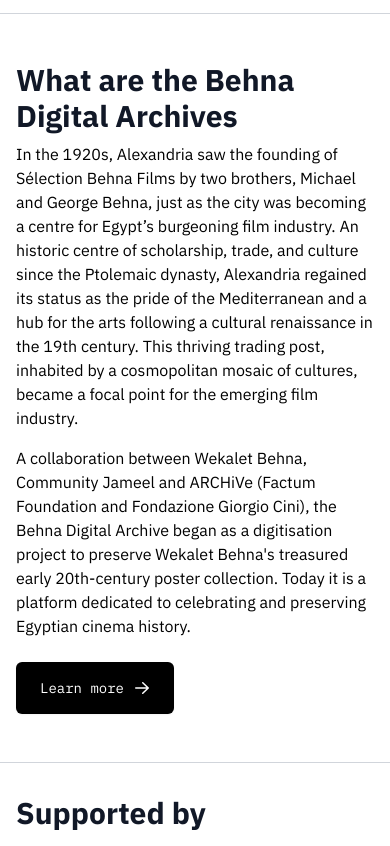
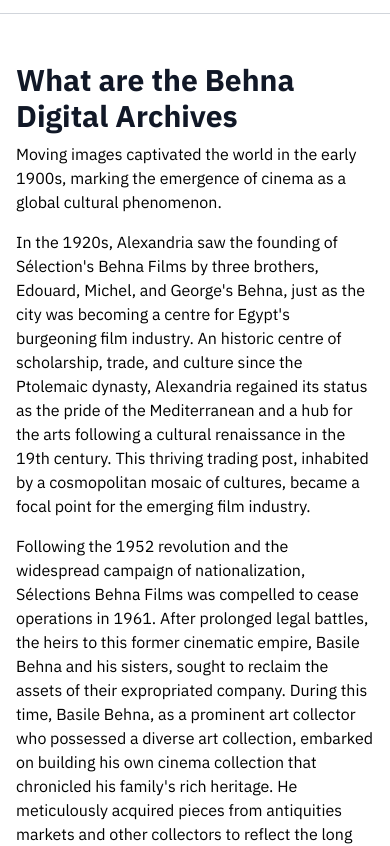
Before and after one commit to CJengineering/behna-archives, a Next.js app: page / in a window 390 px wide. Shown: the part 940-1786 px from the top of the page. Built offline with nearby package versions, Linux system fonts and the light colour scheme.

Commit message:
loader to image

```diff
--- a/next.config.mjs
+++ b/next.config.mjs
@@ -1,4 +1,9 @@
 /** @type {import('next').NextConfig} */
-const nextConfig = {};
+const nextConfig = {
+  images: {
+    domains: ["img.daisyui.com", "uploads-ssl.webflow.com", "img.youtube.com","storage.googleapis.com"],
+    unoptimized: true,
+  },
+};
 
 export default nextConfig;
--- a/src/app/layout.tsx
+++ b/src/app/layout.tsx
@@ -22,12 +22,15 @@
   return (
     <html lang="en">
       <body className={`${ibm_plex_mono.variable} ${ibm_plex_sans.variable}`}>
-        {" "}
+
+        <div className="">
+
         <Navbar></Navbar>
         <div className="min-h-[100vh]">
           <AuthProvider>{children}</AuthProvider>
         </div>
         <Footer />
+        </div>
       </body>
     </html>
   );
--- a/src/app/page.tsx
+++ b/src/app/page.tsx
@@ -88,39 +88,61 @@
         <div className="grid grid-cols-1 px-4 py-8 md:grid-cols-2 gap-4">
           <div className="text-column">
             <h2 className="text-3xl font-bold m-0 text-gray-900 font-ibmSans md:pb-2">
-            What are the Behna Digital Archives
+              What are the Behna Digital Archives
             </h2>
             <p className="py-2 font-ibmSans">
-              In the 1920s, Alexandria saw the founding of Sélection Behna Films
-              by two brothers, Michael and George Behna, just as the city was
-              becoming a centre for Egypt&rsquo;s burgeoning film industry. An
-              historic centre of scholarship, trade, and culture since the
-              Ptolemaic dynasty, Alexandria regained its status as the pride of
-              the Mediterranean and a hub for the arts following a cultural
-              renaissance in the 19th century. This thriving trading post,
-              inhabited by a cosmopolitan mosaic of cultures, became a focal
-              point for the emerging film industry.
+              Moving images captivated the world in the early 1900s, marking the
+              emergence of cinema as a global cultural phenomenon.
+            </p>
+            <p className="py-2 font-ibmSans">
+              In the 1920s, Alexandria saw the founding of Sélection's Behna
+              Films by three brothers, Edouard, Michel, and George's Behna, just
+              as the city was becoming a centre for Egypt&apos;s burgeoning film
+              industry. An historic centre of scholarship, trade, and culture
+              since the Ptolemaic dynasty, Alexandria regained its status as the
+              pride of the Mediterranean and a hub for the arts following a
+              cultural renaissance in the 19th century. This thriving trading
+              post, inhabited by a cosmopolitan mosaic of cultures, became a
+              focal point for the emerging film industry.
             </p>
             <p className="hidden md:block py-2 font-ibmSans">
-              Following the 1952 revolution and the widespread campaign of
-              nationalisation, Sélection Behna Films was forced to close its
-              doors in 1961. It was only in 2012, after long legal battles, that
-              the heirs to this former cinematic empire, Basile and Marie-Claude
-              Behna, were able to regain access to Wekalet Behna, the
-              Alexandrian premises of the Sélection Behna Films agency.
+              In 1932, the Behna brothers co-produced &apos;Onshoudat
+              al-Fouad&apos; with Nahas Sphynx Film, the first Egyptian musical
+              film, and in 1936, they launched into film distribution and
+              distributed in the same year the first Egyptian animated film
+              &apos;Mish Mish Effendi,&apos; before transitioning to film
+              distribution. They quickly became the main distributors of
+              Egyptian films in the Arab world, with offices in Alexandria,
+              Cairo, Baghdad, Khartoum, Beirut, and Damascus. Sélections Behna
+              Films participated in many iconic films in the history of Egyptian
+              cinema, including works by Assia, Marie-Queen, Ahmed Galal, comedy
+              icon Ismail Yassin, and composer-actor Mohamed Fawzy.
             </p>
             <p className="py-2 font-ibmSans">
-              A collaboration between Wekalet Behna, Community Jameel and
-              ARCHiVe (Factum Foundation and Fondazione Giorgio Cini), the Behna
-              Digital Archive began as a digitisation project to preserve
-              Wekalet Behna&apos;s treasured early 20th-century poster
-              collection. Today it is a platform dedicated to celebrating and
-              preserving Egyptian cinema history.
+              Following the 1952 revolution and the widespread campaign of
+              nationalization, Sélections Behna Films was compelled to cease
+              operations in 1961. After prolonged legal battles, the heirs to
+              this former cinematic empire, Basile Behna and his sisters, sought
+              to reclaim the assets of their expropriated company. During this
+              time, Basile Behna, as a prominent art collector who possessed a
+              diverse art collection, embarked on building his own cinema
+              collection that chronicled his family&apos;s rich heritage. He
+              meticulously acquired pieces from antiquities markets and other
+              collectors to reflect the long and storied history of Sélections
+              Behna Films.
+            </p>
+            <p className="py-2 hidden md:block font-ibmSans">
+              A collaboration between Wekalet Behna (Basile Behna), Community
+              Jameel and ARCHiVe (Factum Foundation and Fondazione Giorgio
+              Cini), the Behna Digital Archive began as a digitisation project
+              to preserve Wekalet Behna&apos;s treasured early 20th-century
+              poster collection. Today it is a platform dedicated to celebrating
+              and preserving Egyptian cinema history.
             </p>
             <p className="py-2 hidden md:block font-ibmSans">
               The collection offers a rare and precious testimony to the golden
               era of Egyptian cinema. As an accessible, digital archive, it aims
-              to serve as a tool for film lovers, producers, researchers and
+              to serve as a tool for film lovers, producers, researchers, and
               graphic designers globally.
             </p>
 
--- a/src/components/CollectionContainer.tsx
+++ b/src/components/CollectionContainer.tsx
@@ -2,6 +2,7 @@
 import { getData } from "../lib/getData";
 import { transformDataToProducts } from "../lib/transformDataToProducts";
 import Link from 'next/link'
+import Image from "next/image";
 function createSlug(text: string) {
     return text
       .toLowerCase() // Convert to lowercase
@@ -34,10 +35,13 @@
                 className="masonry-item group block"
               >
                 <div className="w-full overflow-hidden rounded-lg">
-                  <img
+                  <Image
                     src={product.imageSrc}
-                    alt={product.imageAlt}
+                    alt={product.imageAlt ? product.imageAlt : product.name}
                     className="w-full h-auto object-cover object-center hover:scale-95 transform transition-transform duration-150"
+                    width={400}
+                    height={400}
+
                   />
                 </div>
                 <div className="mt-1 flex justify-between items-center text-sm font-medium text-black-900 md:text-base">
--- /dev/null
+++ b/src/components/MainImageComp.tsx
@@ -0,0 +1,58 @@
+"use client";
+
+import React, { useState } from "react";
+import Image from "next/image";
+import Link from "next/link";
+import { ChevronLeftIcon, ChevronRightIcon } from "@heroicons/react/16/solid";
+interface MainImageCompProps {
+  productImage: string;
+  productAlt: string;
+  linkPrevious: string;
+  linkNext: string;
+}
+
+export default function MainImageComp({
+  productImage,
+  productAlt,
+  linkPrevious,
+  linkNext,
+}: MainImageCompProps) {
+  const [isLoaded, setIsLoaded] = useState(false);
+  return (
+    <div>
+      {!isLoaded && (
+        <div className="h-96 w-96 flex items-center justify-center">
+          <div className="animate-spin rounded-full h-16 w-16 border-t-4 border-slate-500 border-solid"></div>
+        </div>
+      )}
+
+      <Image
+        src={productImage}
+        alt={productAlt}
+        className="poster transition-opacity opacity-0 duration-[1s] ease-in-out"
+        onLoad={(e: any) => {
+          e.target.classList.remove("opacity-0");
+          setIsLoaded(true);
+        }}
+        width={400}
+        height={400}
+      />
+      {isLoaded && (
+        <div className="flex py-3 space-x-0">
+          <Link
+            href={`${linkPrevious}`}
+            className="h-12 w-12 mr-3 flex justify-center items-center bg-black text-white"
+          >
+            <ChevronLeftIcon className="h-6 w-6" />
+          </Link>
+          <Link
+            href={`${linkNext}`}
+            className="h-12 w-12 flex justify-center items-center bg-black text-white"
+          >
+            <ChevronRightIcon className="h-6 w-6" />
+          </Link>
+        </div>
+      )}
+    </div>
+  );
+}
```
Also changed, not shown: src/components/CollectionItemDesktop.tsx (+22 -31 lines), src/components/CollectionItemV2.tsx (+17 -20 lines).
